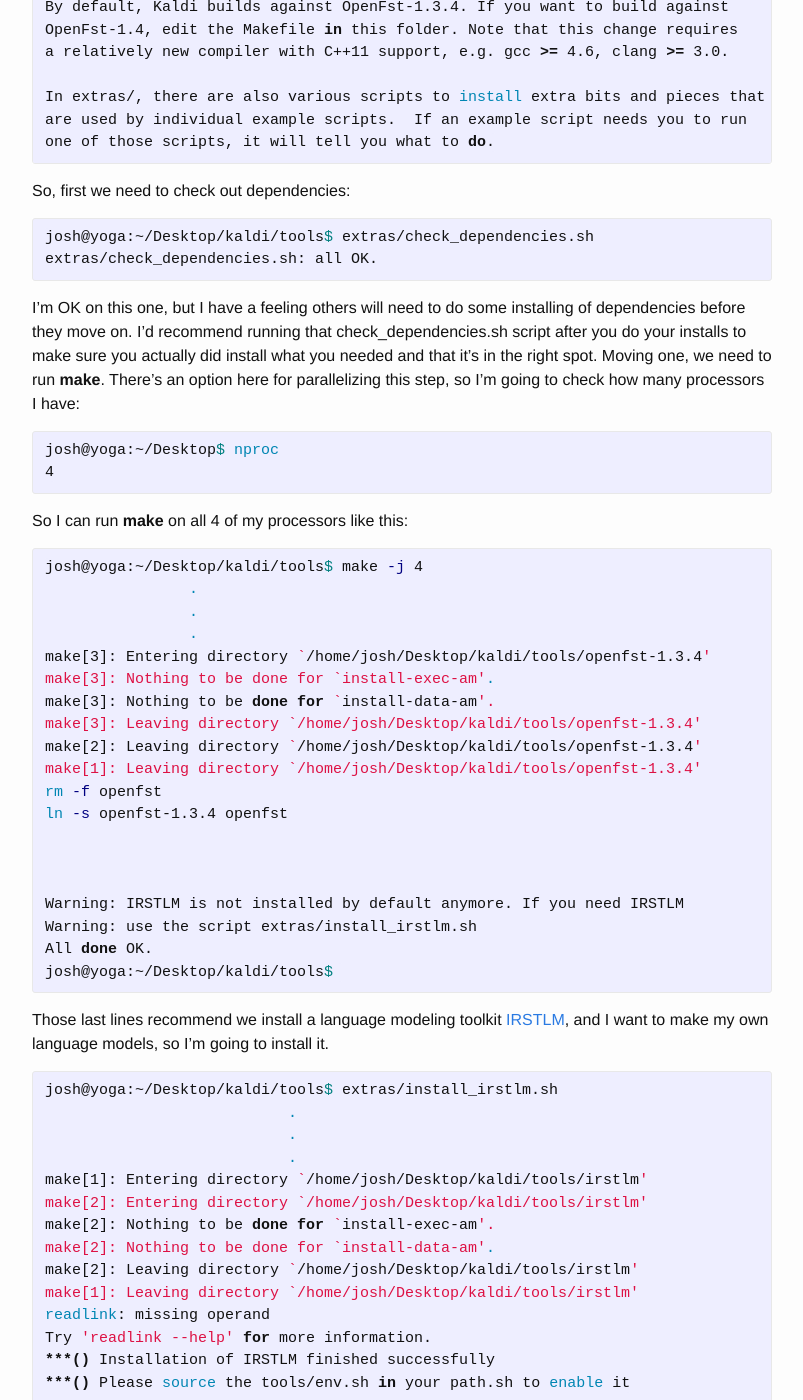
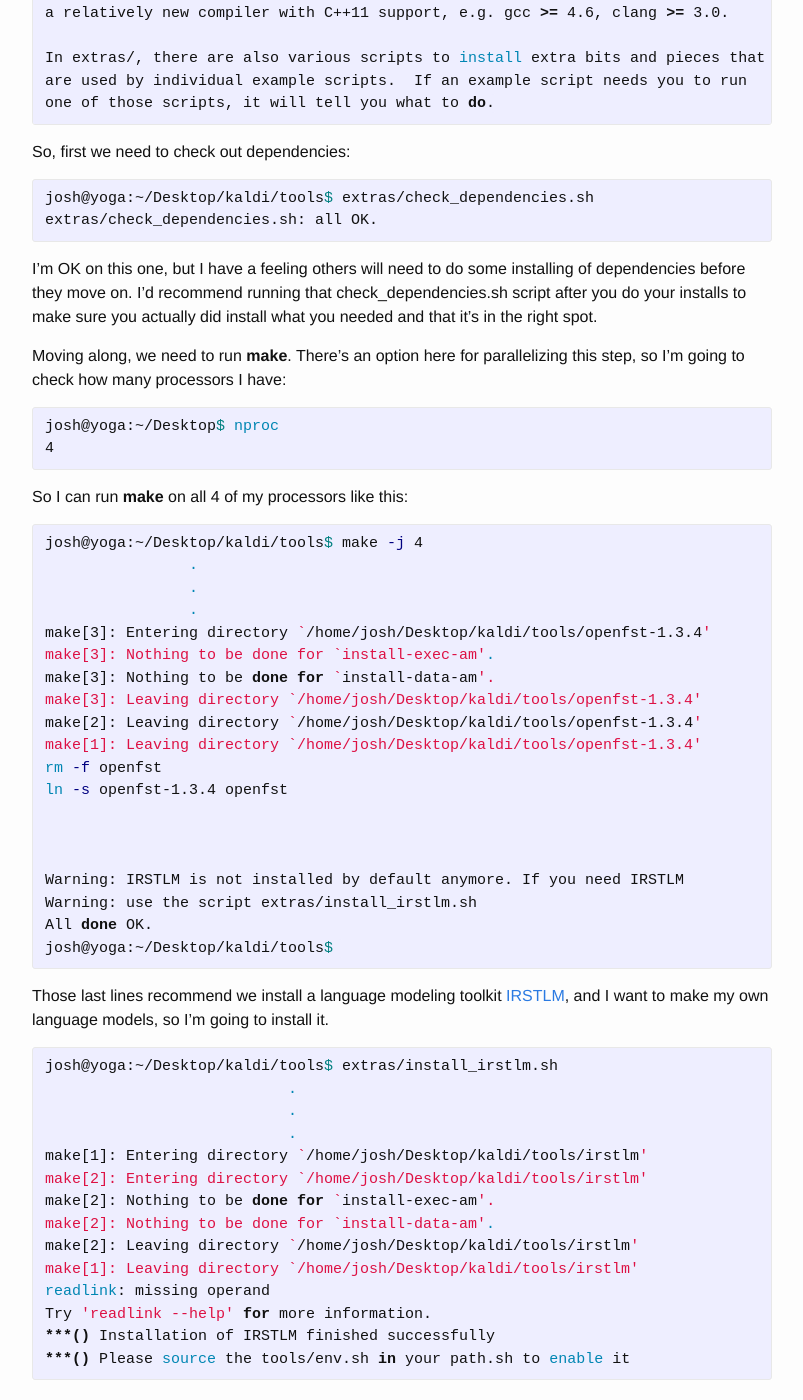
Before and after one commit to JRMeyer/jrmeyer.github.io, a Jekyll site: the page built from _posts/2016-01-26-Installing-Kaldi.markdown, in a window 1280 px wide and 1400 px high, scrolled down 1748 px. Shown: the whole window, without its empty margins (238-1041 px from the left). Built offline with Jekyll 4.4.1, drawn with Linux system fonts in a browser that asks for light colours; comment, search, counter and statistics services are not loaded; some of the changed text lies outside the part shown.

Commit message:
fixing up small things and making sure it all still works

```diff
--- a/_posts/2016-01-26-Installing-Kaldi.markdown
+++ b/_posts/2016-01-26-Installing-Kaldi.markdown
@@ -97,7 +95,8 @@
 {% endhighlight %}
 
 I'm OK on this one, but I have a feeling others will need to do some installing of dependencies before they move on. I'd recommend running that check_dependencies.sh script after you do your installs to make sure you actually did install what you needed and that it's in the right spot.
-Moving one, we need to run **make**. There's an option here for parallelizing this step, so I'm going to check how many processors I have:
+
+Moving along, we need to run **make**. There's an option here for parallelizing this step, so I'm going to check how many processors I have:
 
 {% highlight bash %}
 josh@yoga:~/Desktop$ nproc
```
Also changed, not shown: other parts of _posts/2016-01-26-Installing-Kaldi.markdown (+2 -4 lines).
